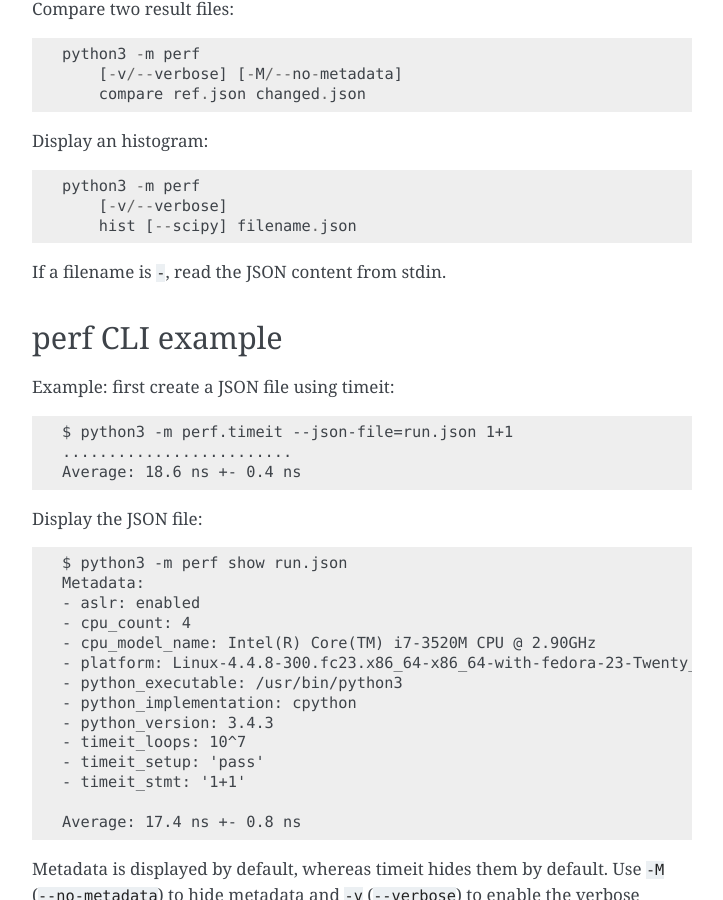
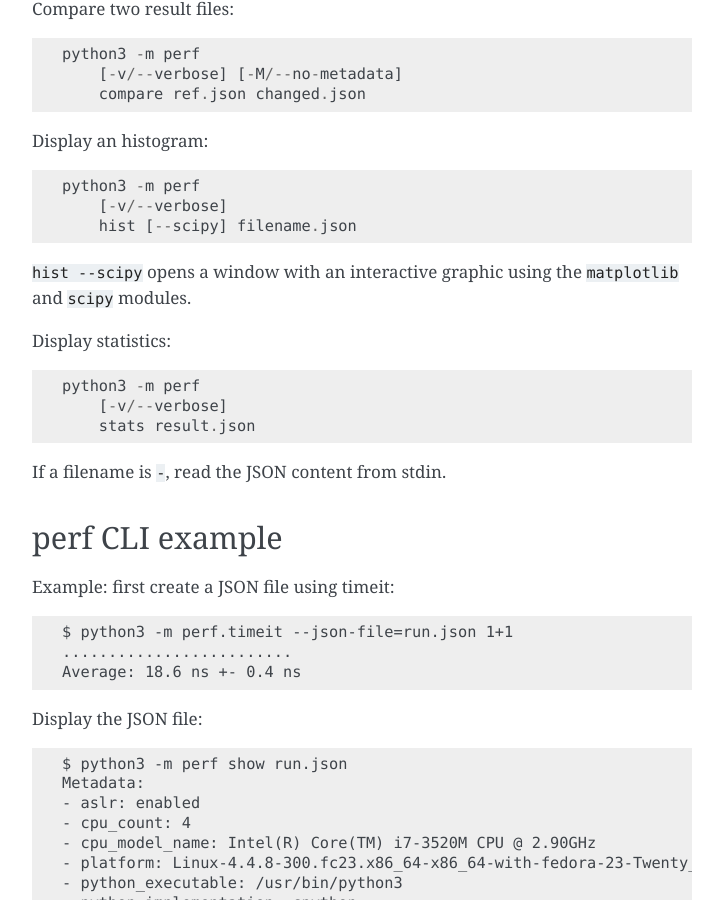
Before and after one commit to psf/pyperf, a Sphinx documentation site: the page built from doc/cli.rst, in a window 1280 px wide and 900 px high, scrolled down 1928 px. Shown: the whole window, without its empty margins (388-1111 px from the left). Built offline with Sphinx 7.4.7, drawn with Linux system fonts in a browser that asks for light colours.

Commit message:
add stats command

```diff
--- a/doc/changelog.rst
+++ b/doc/changelog.rst
@@ -3,8 +3,9 @@ Changelog
 
 * Version 0.4
 
-  - New ``python3 -m perf hist`` CLI: display an histogram in text or graphical
-    (using ``--scipy``) modes
+  - New ``python3 -m perf hist`` command: display an histogram in text or
+    graphical (using ``--scipy``) modes
+  - New ``python3 -m perf stats`` command: display statistics of a result
   - New ``--affinity=CPU_LIST`` command line option
   - On Python 2.7, the ``tasket`` command is now used if available to pin
     worker processes to isolated CPUs
--- a/doc/cli.rst
+++ b/doc/cli.rst
@@ -96,6 +96,15 @@ Display an histogram::
         [-v/--verbose]
         hist [--scipy] filename.json
 
+``hist --scipy`` opens a window with an interactive graphic using the
+``matplotlib`` and ``scipy`` modules.
+
+Display statistics::
+
+    python3 -m perf
+        [-v/--verbose]
+        stats result.json
+
 If a filename is ``-``, read the JSON content from stdin.
 
 perf CLI example
```
Also changed, not shown: 1 other file.
